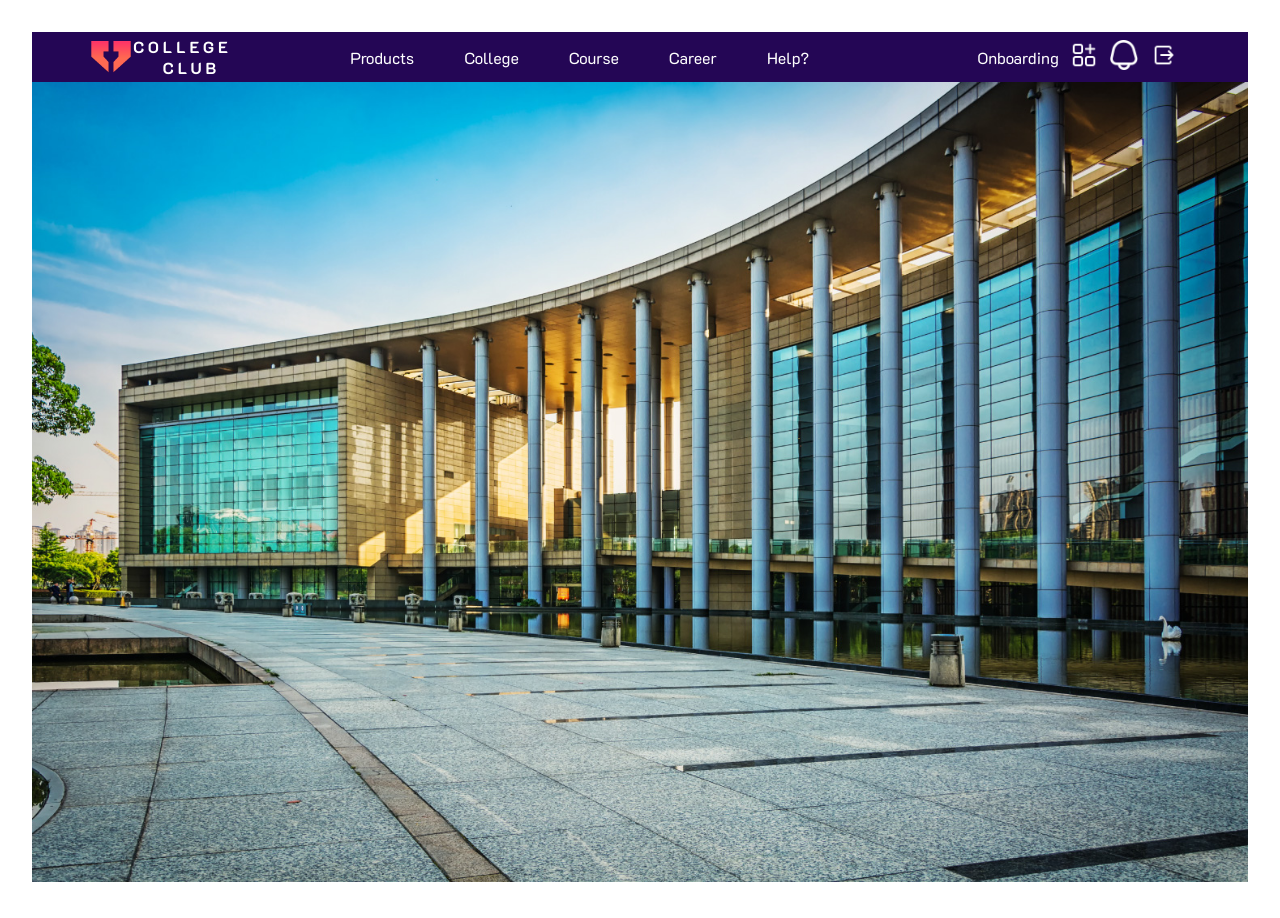
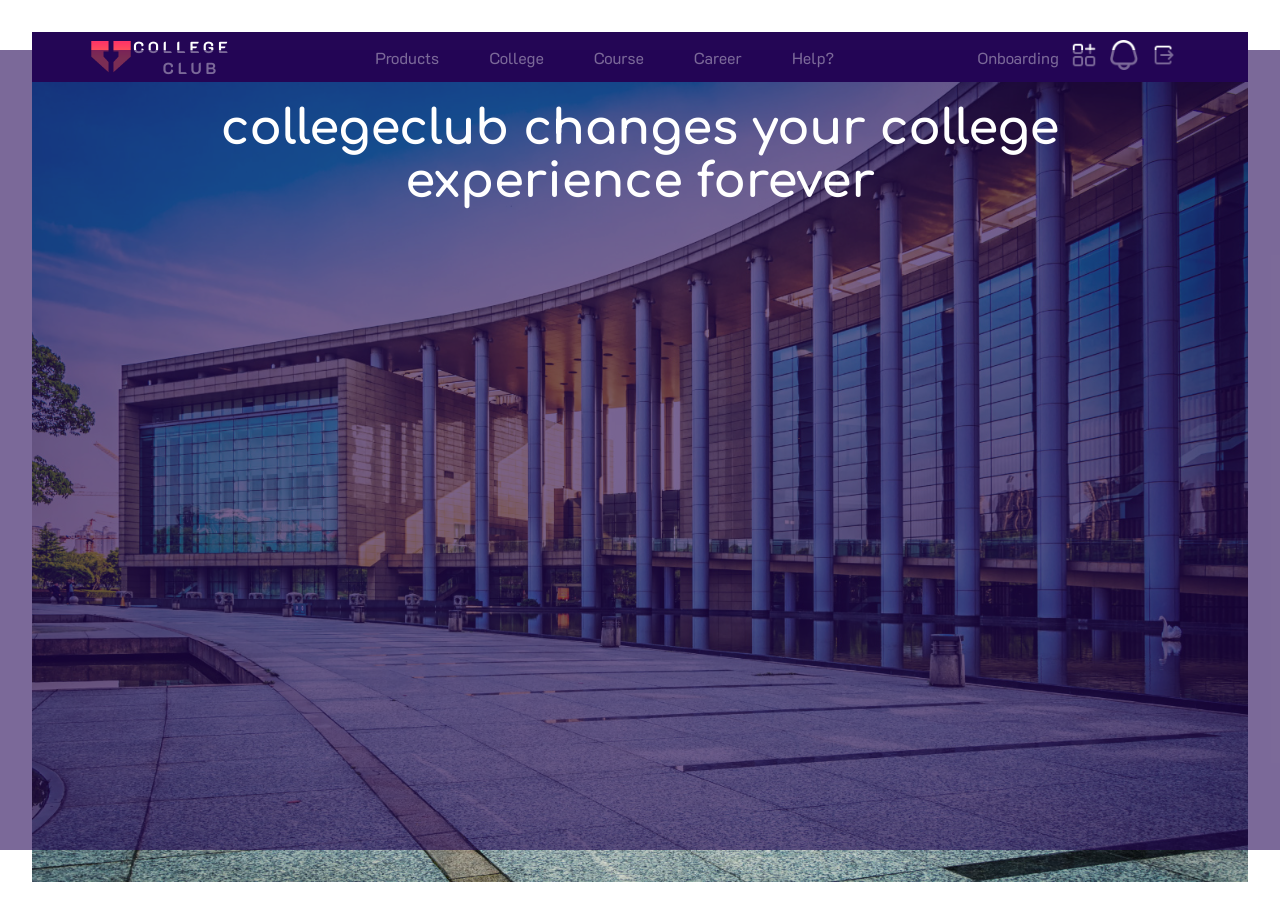
Before and after one commit to ujjwxl/collegeclub, a React (Vite) app in the folder frontend/: page / in a window 1280 px wide. Built offline with nearby package versions, Linux system fonts and the light colour scheme.

Commit message:
commit 8
added overlay on image in hero section

```diff
--- a/frontend/src/components/Navbar/Navbar.css
+++ b/frontend/src/components/Navbar/Navbar.css
@@ -46,7 +46,8 @@
     font-family: "K2D", sans-serif;
     color: white;
     text-decoration: none;
-    margin-right: 50px;
+    margin-right: 25px;
+    margin-left: 25px;
 }
 
 .navbar-right {
--- a/frontend/src/pages/Home/Home.css
+++ b/frontend/src/pages/Home/Home.css
@@ -1,5 +1,23 @@
+@import url('https://fonts.googleapis.com/css2?family=Comfortaa:wght@300..700&display=swap');
+
 .home1-img{
     height: 100vh;
     width: 100%;
 
 }
+
+.home-hero-overlay {
+    position: absolute;
+    top: 50px;
+    left: 0;
+    width: 100%;
+    height: 100%;
+    /* background-color: rgba(0, 0, 0, 0.5); */
+    background-color: rgba(36, 6, 85, 0.6);
+    color: white;
+    text-align: center;
+    padding: 20px;
+    box-sizing: border-box;
+    font-family: "Comfortaa", sans-serif;
+    font-size: 1.5rem;
+}
--- a/frontend/src/pages/Home/Home.jsx
+++ b/frontend/src/pages/Home/Home.jsx
@@ -9,6 +9,9 @@ export const Home = () => {
       <Navbar/>
       <div>
         <img src={home1} alt="" className='home1-img'></img>
+        <div className="home-hero-overlay">
+          <h1>collegeclub changes your college <br/> experience forever</h1>
+        </div>
       </div>
     </>
   )
```
